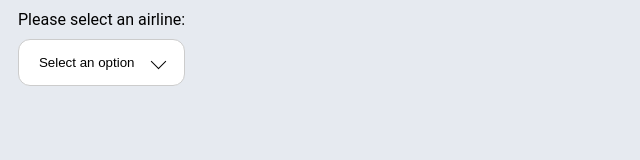
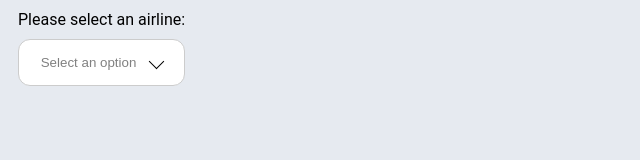
Before and after one commit to Mwiert/miniSpa, a Vue app: page /summerLovers in a window 1280 px wide. Shown: the top 160 px of the page, without its empty margins (0-640 px from the left). Built offline with nearby package versions, Linux system fonts and the light colour scheme; a web font is replaced by a local one.

Commit message:
all fixed

```diff
--- a/src/components/UIDropdown.vue
+++ b/src/components/UIDropdown.vue
@@ -6,10 +6,13 @@
         :class="{ 'ui-dropdown-button-active': isOpen }"
         class="ui-dropdown-button"
       >
+    <span :class="{ 'placeholder-text-active': !selectedItem }" class= "placeholder-text">
         {{ selectedItem || placeHolder }}
+      </span>
         <span class="arrow" :class="{ 'arrow-up': isOpen }"></span>
       </button>
       <div v-if="isOpen" class="ui-dropdown-menu">
+        <div class="search-container" >
         <input
           v-if="searchable"
           type="text"
@@ -17,6 +20,8 @@
           placeholder="Search..."
           class="ui-dropdown-search"
         />
+        <span v-if="searchQuery" class="clear-search" @click="clearSearch">×</span>
+      </div>
         <div
           v-for="item in filteredItems"
           :key="item"
@@ -88,6 +93,10 @@ export default {
       if (!this.$el.contains(target)) {
         this.isOpen = false
       }
+
+    },
+    clearSearch() {
+      this.searchQuery = ''
     }
   },
   mounted() {
@@ -123,6 +132,12 @@ export default {
     &-active {
       border: 1px solid #60acfe;
       box-shadow: 0 4px 8px rgba(0, 0, 0, 0.1);
+    }
+
+    .placeholder-text{
+      &-active{
+        color: grey;
+      }
     }
 
     .arrow {
```
